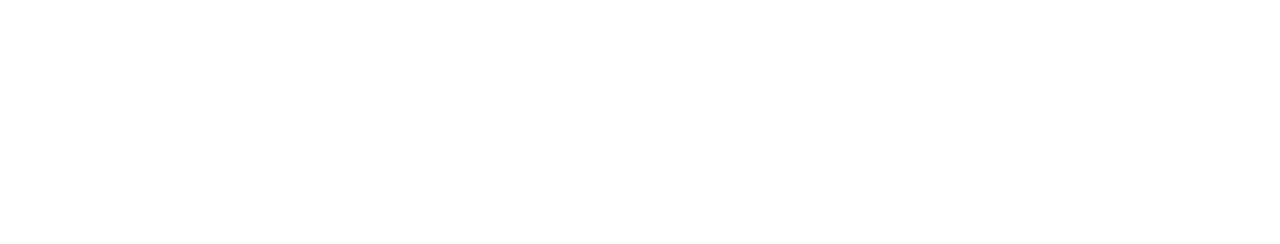
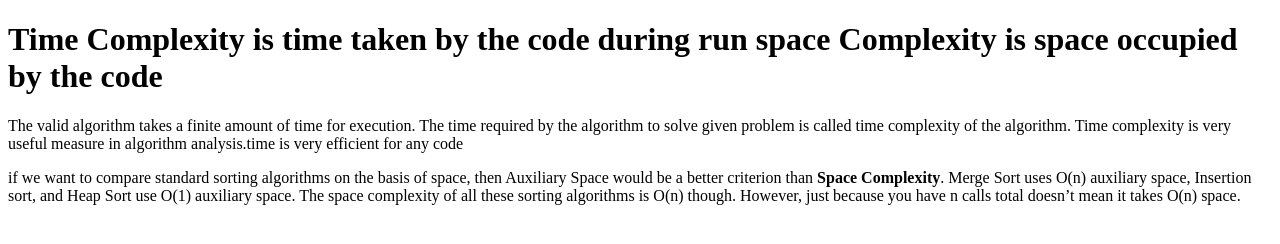
Before and after one commit to acciojob/time-and-space-complexity-NEERAJ023, a website: page main.html in a window 1280 px wide. Drawn offline with Linux system fonts and the light colour scheme.

Commit message:
created a submission

```diff
--- a/main.html
+++ b/main.html
@@ -8,6 +8,9 @@
 
 <body>
 	<!-- the entire body must be written by student -->
+	<h1> Time Complexity is time taken by the code during run space Complexity is space occupied by the code </h1>
+	<p>The valid algorithm takes a finite amount of time for execution. The time required by the algorithm to solve given problem is called time complexity  of the algorithm. Time complexity is very useful measure in algorithm analysis.time is very efficient for any code</p>
+	<p>if we want to compare standard sorting algorithms on the basis of space, then Auxiliary Space would be a better criterion than <B>Space Complexity</B>. Merge Sort uses O(n) auxiliary space, Insertion sort, and Heap Sort use O(1) auxiliary space. The space complexity of all these sorting algorithms is O(n) though. However, just because you have n calls total doesn’t mean it takes O(n) space.</p>
     <script type="text/javascript" src="./script.js">
 </script>
 
```
